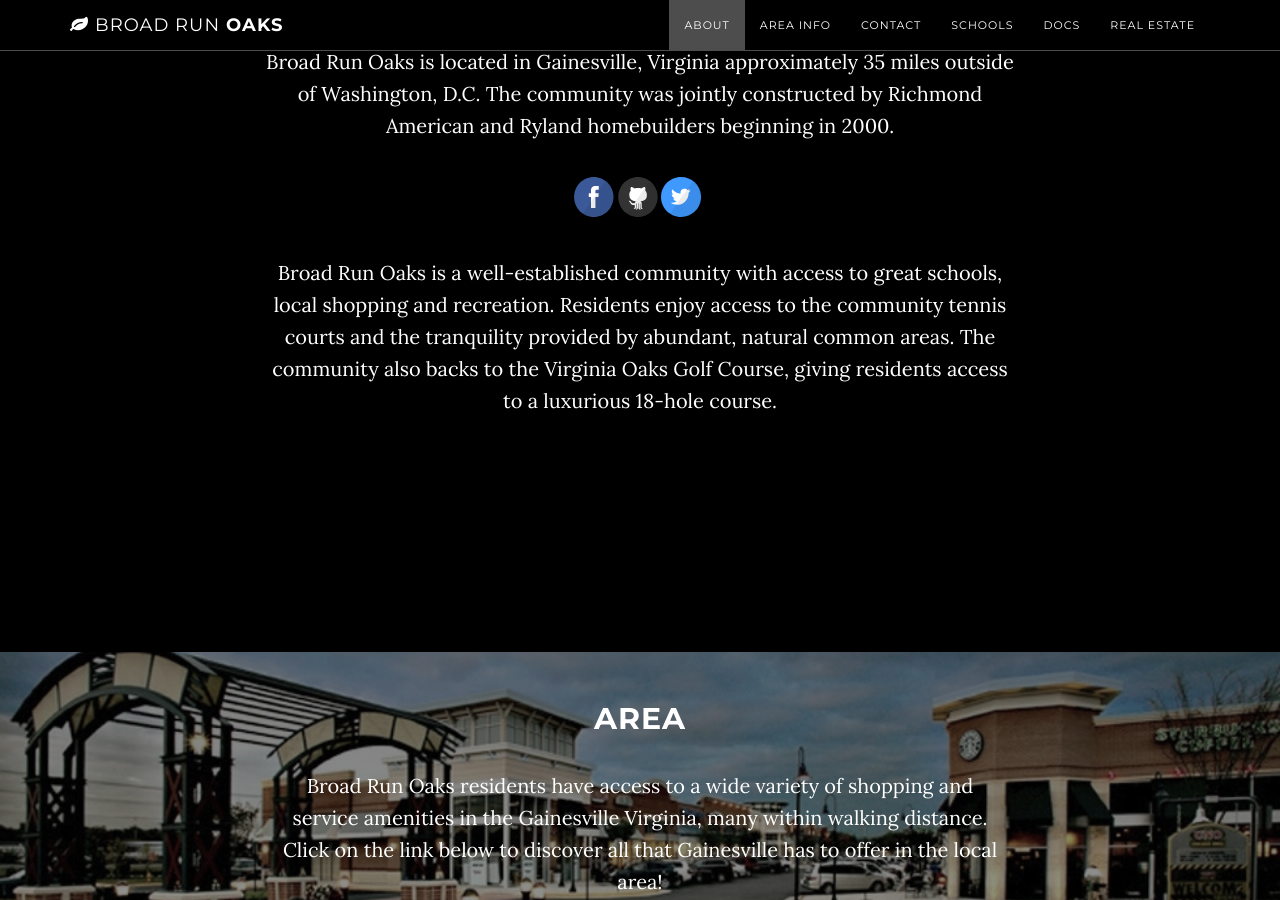
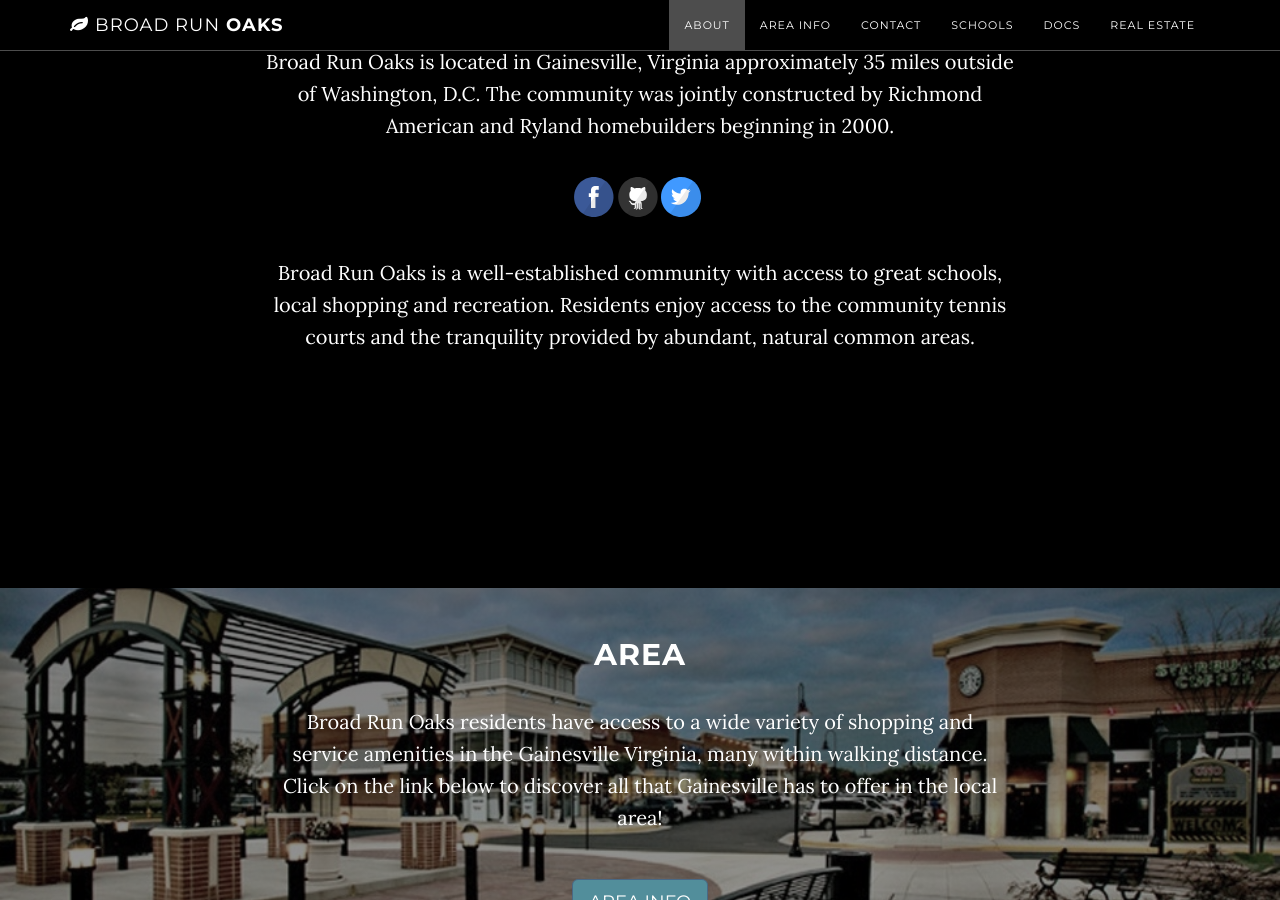
Before and after one commit to BroadRunOaks/broadrunoaks.github.io, a Jekyll site: the page built from index.html, in a window 1280 px wide and 900 px high, scrolled down 1159 px. Built offline with Jekyll 4.4.1, drawn with Linux system fonts in a browser that asks for light colours; Markdown is read by kramdown in place of the engine named in the settings.

Commit message:
Update about.html

```diff
--- a/_includes/about.html
+++ b/_includes/about.html
@@ -12,7 +12,7 @@
                 <p>
                   {% include social.html %}
                 </p>
-                <p>Broad Run Oaks is a well-established community with access to great schools, local shopping and recreation. Residents enjoy access to the community tennis courts and the tranquility provided by abundant, natural common areas. The community also backs to the Virginia Oaks Golf Course, giving residents access to a luxurious 18-hole course.</p>
+                <p>Broad Run Oaks is a well-established community with access to great schools, local shopping and recreation. Residents enjoy access to the community tennis courts and the tranquility provided by abundant, natural common areas.</p>
 
             </div>
         </div>
```
